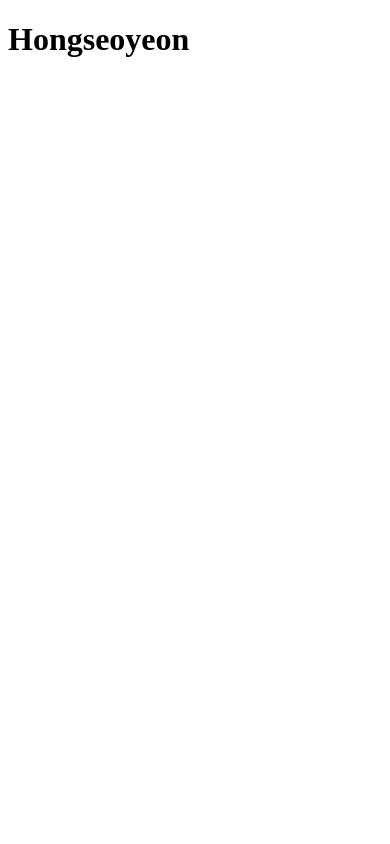
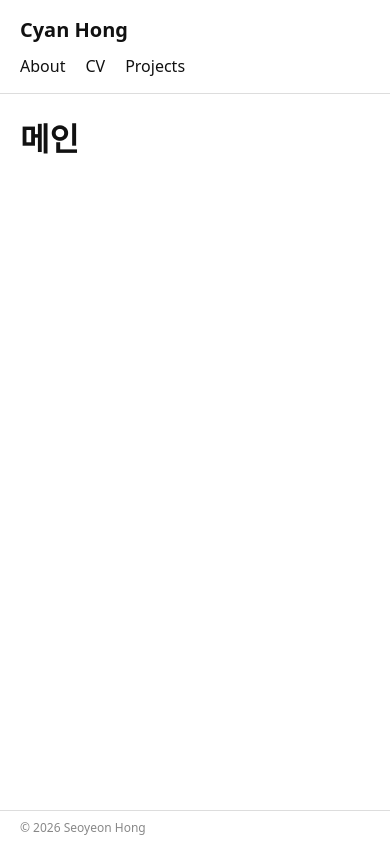
Before and after one commit to cyanhong92/main-site, an Astro site: page / in a window 390 px wide. Built offline with nearby package versions, Linux system fonts and the light colour scheme; Astro itself is replaced by a stand-in of ours.

Commit message:
Layout, Basic Structure
기본 구조 세팅

```diff
--- a/package.json
+++ b/package.json
@@ -1,5 +1,5 @@
 {
-  "name": "portfolio",
+  "name": "main-site",
   "type": "module",
   "version": "0.0.1",
   "engines": {
--- /dev/null
+++ b/src/layouts/Layout.astro
@@ -0,0 +1,105 @@
+---
+import '../styles/global.css';
+const { title } = Astro.props;
+---
+<html lang="ko">
+  <head>
+    <meta charset="utf-8" />
+    <meta name="viewport" content="width=device-width" />
+    <title>{title}</title>
+  </head>
+  <body>
+    <aside class="sidebar">
+      <a href="/" class="name">Cyan Hong</a>
+      <nav>
+        <a href="/about">About</a>
+        <a href="/cv">CV</a>
+        <a href="/projects">Projects</a>
+      </nav>
+      <footer class="copyright">© {new Date().getFullYear()} Seoyeon Hong</footer>
+    </aside>
+    <main class="content">
+      <slot />
+    </main>
+  </body>
+</html>
+
+<style>
+  body {
+    display: grid;
+    grid-template-columns: 200px 1fr;
+    min-height: 100vh;
+  }
+
+  .sidebar {
+    position: sticky;
+    top: 0;
+    height: 100vh;
+    padding: 32px 24px;
+    border-right: 1px solid #ddd;
+    display: flex;
+    flex-direction: column;
+    gap: 32px;
+  }
+
+  .sidebar nav {
+    display: flex;
+    flex-direction: column;
+    gap: 12px;
+  }
+
+  .content {
+    padding: 32px;
+  }
+
+  .content > :global(:first-child) {
+    margin-top: 0;
+  }
+
+  .copyright {
+    margin-top: auto;
+    font-size: 12px;
+    color: #888;
+  }
+
+  .name {
+    font-size: 20px;
+    font-weight: 700;
+  }
+
+  @media (max-width: 720px) {
+    body {
+      grid-template-columns: 1fr;
+      grid-template-rows: auto 1fr;
+    }
+    .sidebar {
+      position: sticky;
+      top: 0;
+      z-index: 10;
+      height: auto;
+      padding: 16px 20px;
+      gap: 12px;
+      border-right: none;
+      border-bottom: 1px solid #ddd;
+      background: #fff;
+    }
+    .sidebar nav {
+      flex-direction: row;
+      gap: 20px;
+    }
+    .copyright {
+      position: fixed;
+      bottom: 0;
+      left: 0;
+      right: 0;
+      z-index: 10;
+      margin-top: 0;
+      padding: 8px 20px;
+      background: #fff;
+      border-top: 1px solid #ddd;
+    }
+    .content {
+      padding: 20px 20px 56px;
+    }
+  }
+</style>
--- /dev/null
+++ b/src/pages/about.astro
@@ -0,0 +1,6 @@
+---
+import Layout from '../layouts/Layout.astro';
+---
+<Layout title="About">
+  <h1>About</h1>
+</Layout>
--- /dev/null
+++ b/src/pages/cv.astro
@@ -0,0 +1,6 @@
+---
+import Layout from '../layouts/Layout.astro';
+---
+<Layout title="CV">
+  <h1>CV</h1>
+</Layout>
--- a/src/pages/index.astro
+++ b/src/pages/index.astro
@@ -1,16 +1,6 @@
 ---
+import Layout from '../layouts/Layout.astro';
 ---
-
-<html lang="en">
-	<head>
-		<meta charset="utf-8" />
-		<link rel="icon" type="image/svg+xml" href="/favicon.svg" />
-		<link rel="icon" href="/favicon.ico" />
-		<meta name="viewport" content="width=device-width" />
-		<meta name="generator" content={Astro.generator} />
-		<title>Astro</title>
-	</head>
-	<body>
-		<h1>Hongseoyeon</h1>
-	</body>
-</html>
+<Layout title="홍서연">
+  <h1>메인</h1>
+</Layout>
--- /dev/null
+++ b/src/pages/projects/index.astro
@@ -0,0 +1,6 @@
+---
+import Layout from '../../layouts/Layout.astro';
+---
+<Layout title="Projects">
+  <h1>Projects</h1>
+</Layout>
--- /dev/null
+++ b/src/styles/global.css
@@ -0,0 +1,23 @@
+* { box-sizing: border-box; }
+
+body {
+  margin: 0;
+  font-family: system-ui, sans-serif;
+  color: #111;
+}
+
+a {
+  color: inherit;
+  text-decoration: none;
+  transition: color 0.2s;
+}
+
+a:hover {
+  color: #0066ff;
+}
+
+img {
+  max-width: 100%;
+  height: auto;
+  display: block;
+}
```
